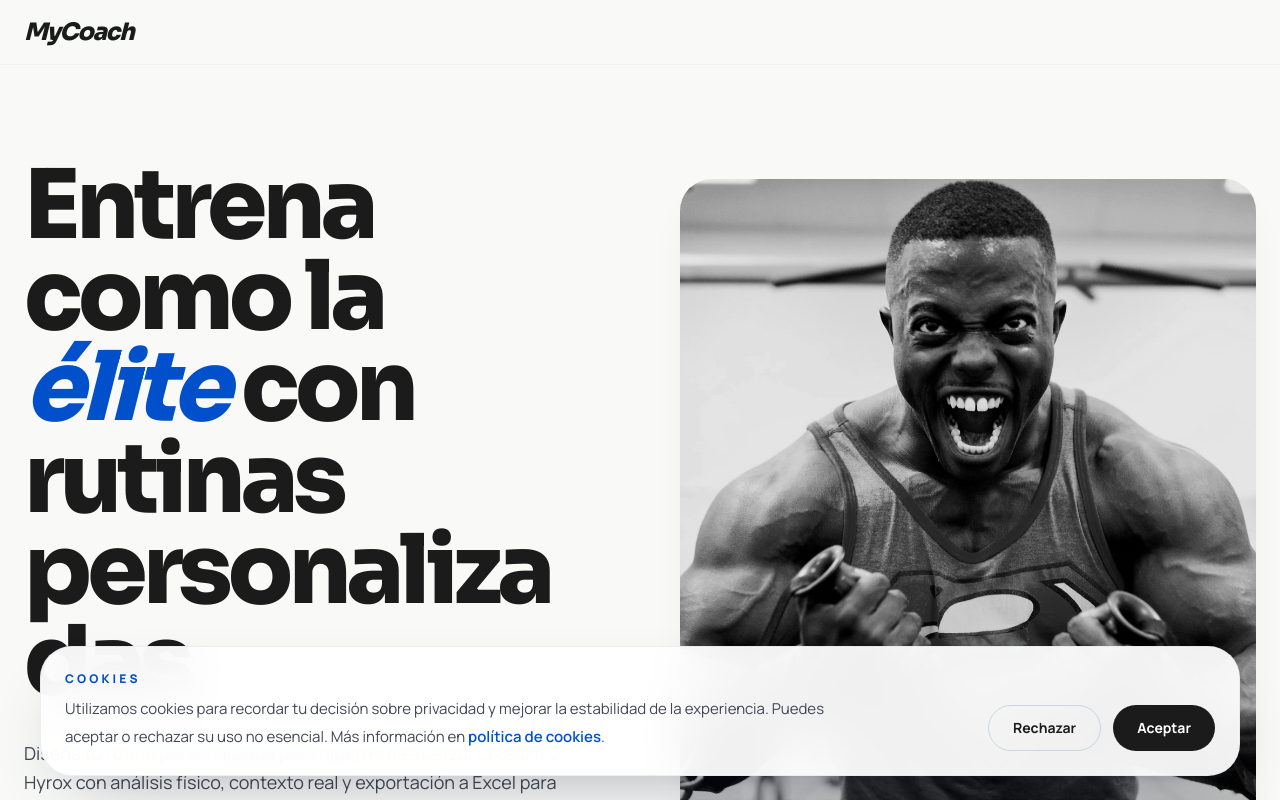
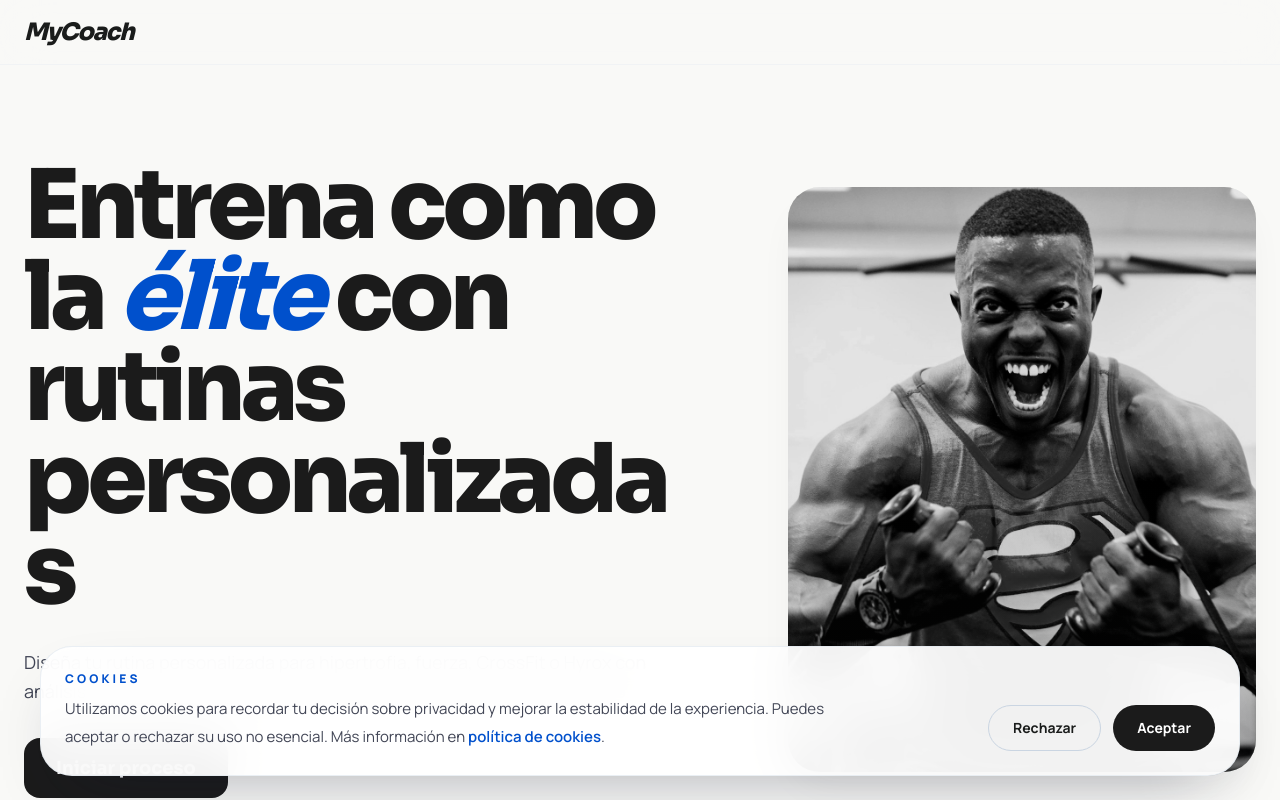
Before and after one commit to vicalbahaca/MyCoach, a Next.js app: page / in a window 1280 px wide. Shown: the top 800 px of the page. Built offline with nearby package versions, Linux system fonts and the light colour scheme.

Commit message:
Adjust hero grid split to 7/5

```diff
--- a/src/components/landing-page.tsx
+++ b/src/components/landing-page.tsx
@@ -119,7 +119,7 @@ export function LandingPage() {
       <main className="overflow-x-hidden bg-[#f9f9f7] pb-32 pt-24 text-[#1a1c1b] lg:pb-0">
         <section className="relative mx-auto max-w-[1440px] px-6 py-16" id="inicio">
           <div className="grid items-center gap-12 lg:grid-cols-12 lg:gap-16">
-            <ScrollReveal className="z-10 min-w-0 lg:col-span-6 lg:pr-4">
+            <ScrollReveal className="z-10 min-w-0 lg:col-span-7 lg:pr-4">
               <h1 className="mb-8 w-full max-w-[11ch] break-words font-display text-5xl font-extrabold leading-[0.95] tracking-[-0.05em] text-[#1b1b1b] md:text-7xl lg:text-8xl">
                 Entrena como la <span className="italic text-[#0050cc]">élite</span> con
                 rutinas personalizadas
@@ -141,7 +141,7 @@ export function LandingPage() {
               </div>
             </ScrollReveal>
 
-            <ScrollReveal className="relative mt-12 min-w-0 lg:col-span-6 lg:mt-0 lg:pl-2" delay={80}>
+            <ScrollReveal className="relative mt-12 min-w-0 lg:col-span-5 lg:mt-0 lg:pl-2" delay={80}>
               <div className="relative aspect-[4/5] w-full overflow-hidden rounded-[2rem] bg-[#eceeea] shadow-[0_20px_40px_-10px_rgba(26,28,27,0.06)]">
                 <Image
                   alt={landingPhotos[1].alt}
```
